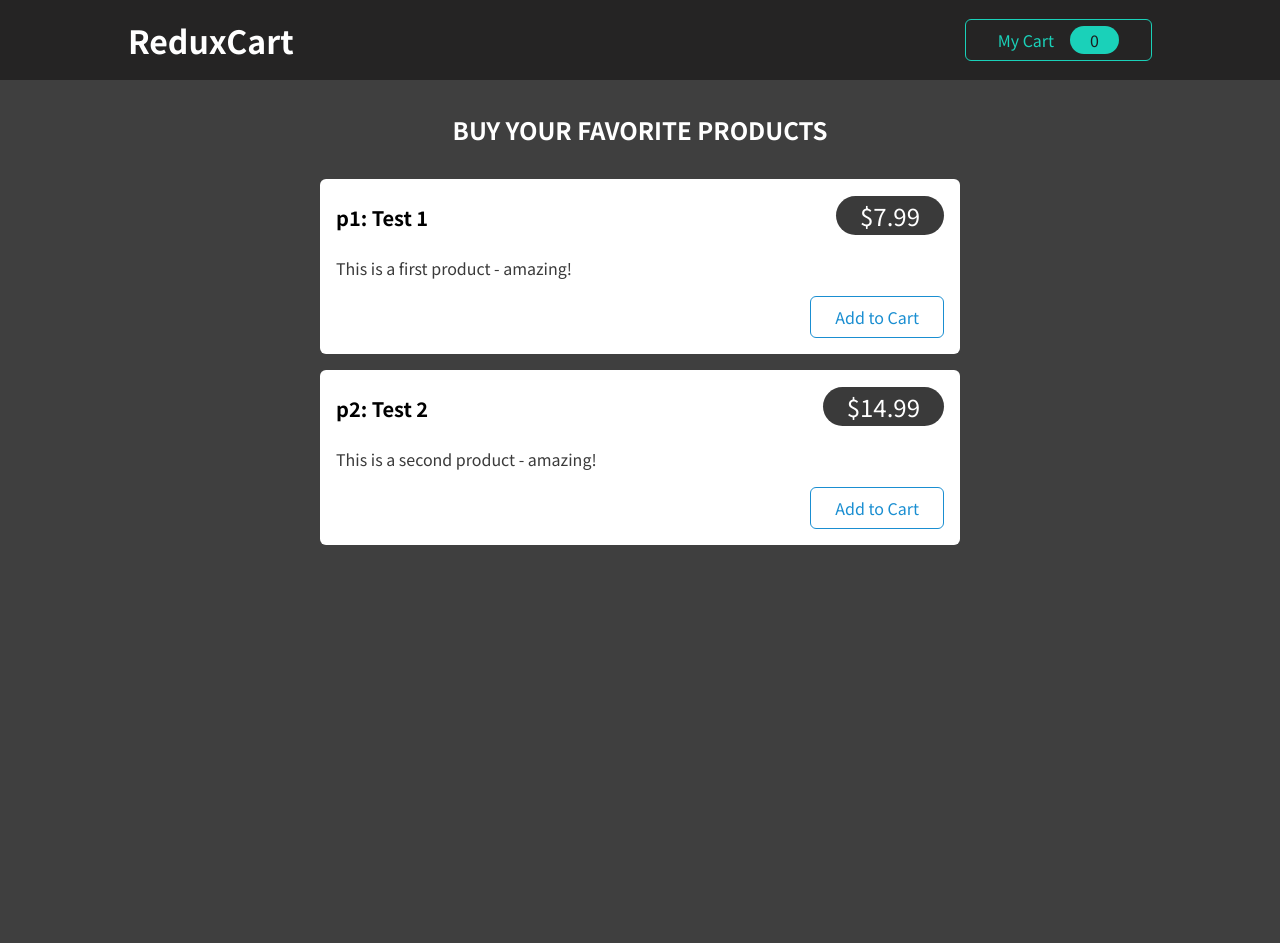
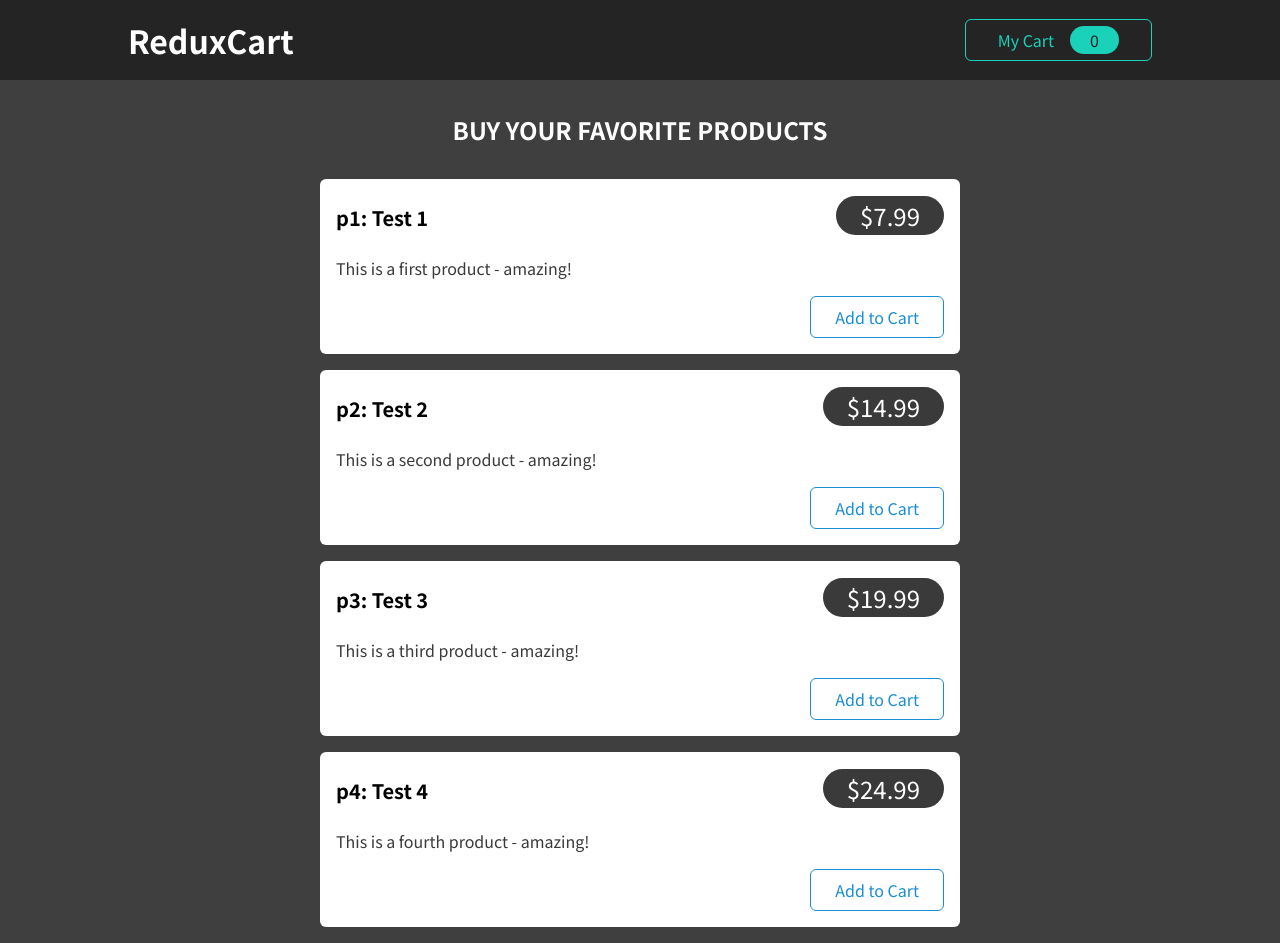
Before and after one commit to Mo3wadIbrahim/redux-advanced-app, a React (Create React App) app: page / in a window 1280 px wide. Before the commit the page ends 800 px from the top, so only its background shows below. Built offline with nearby package versions, Linux system fonts and the light colour scheme; no server answers.

Commit message:
App Update

```diff
--- a/src/components/Shop/Products.js
+++ b/src/components/Shop/Products.js
@@ -13,6 +13,18 @@ const DUMMY_PRODUCTS = [
     price: 1499,
     title: "Test 2",
     description: "This is a second product - amazing!",
+  },
+  {
+    id: "p3",
+    price: 1999,
+    title: "Test 3",
+    description: "This is a third product - amazing!",
+  },
+  {
+    id: "p4",
+    price: 2499,
+    title: "Test 4",
+    description: "This is a fourth product - amazing!",
   },
 ];
 const Products = () => {
```
